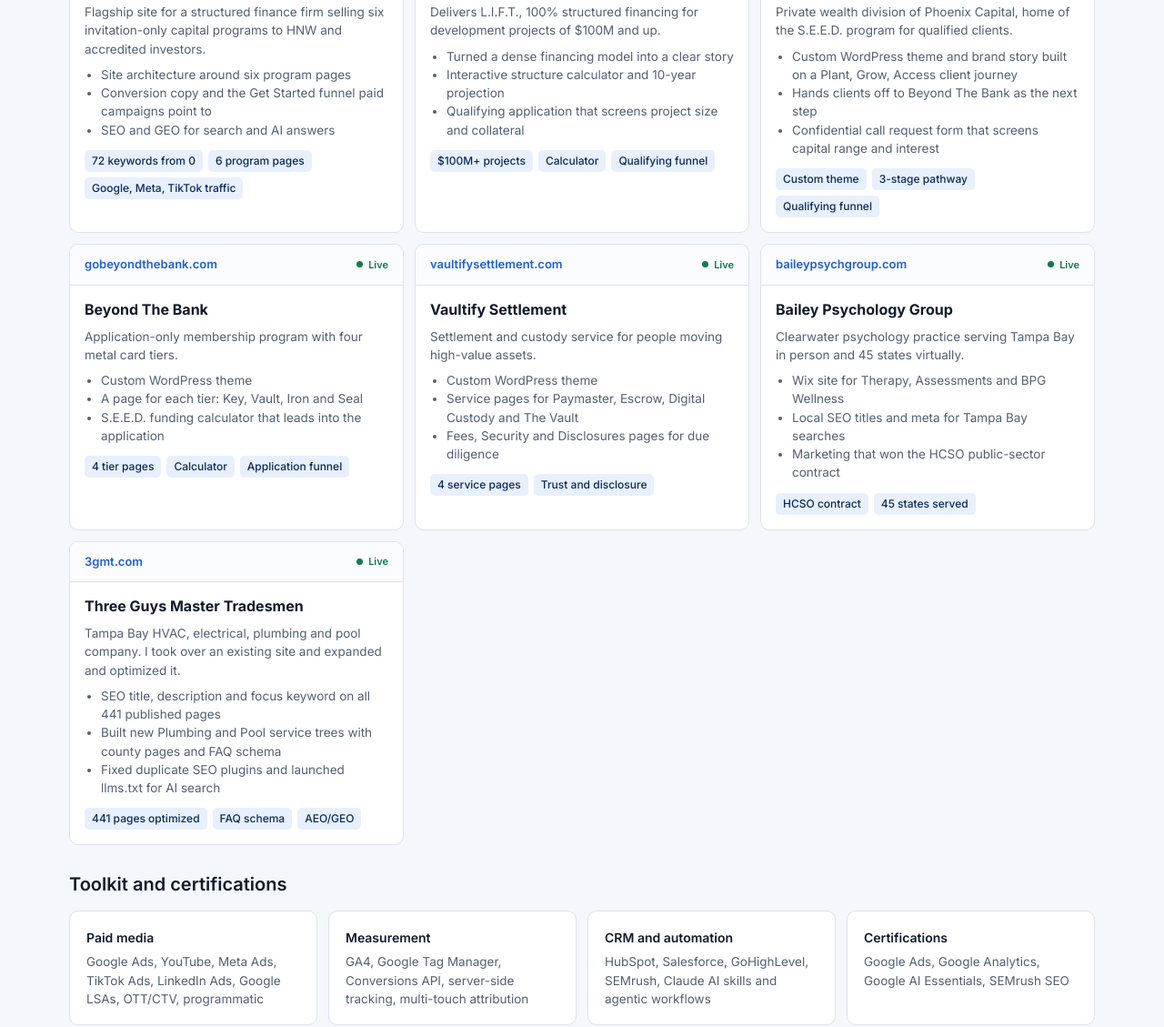
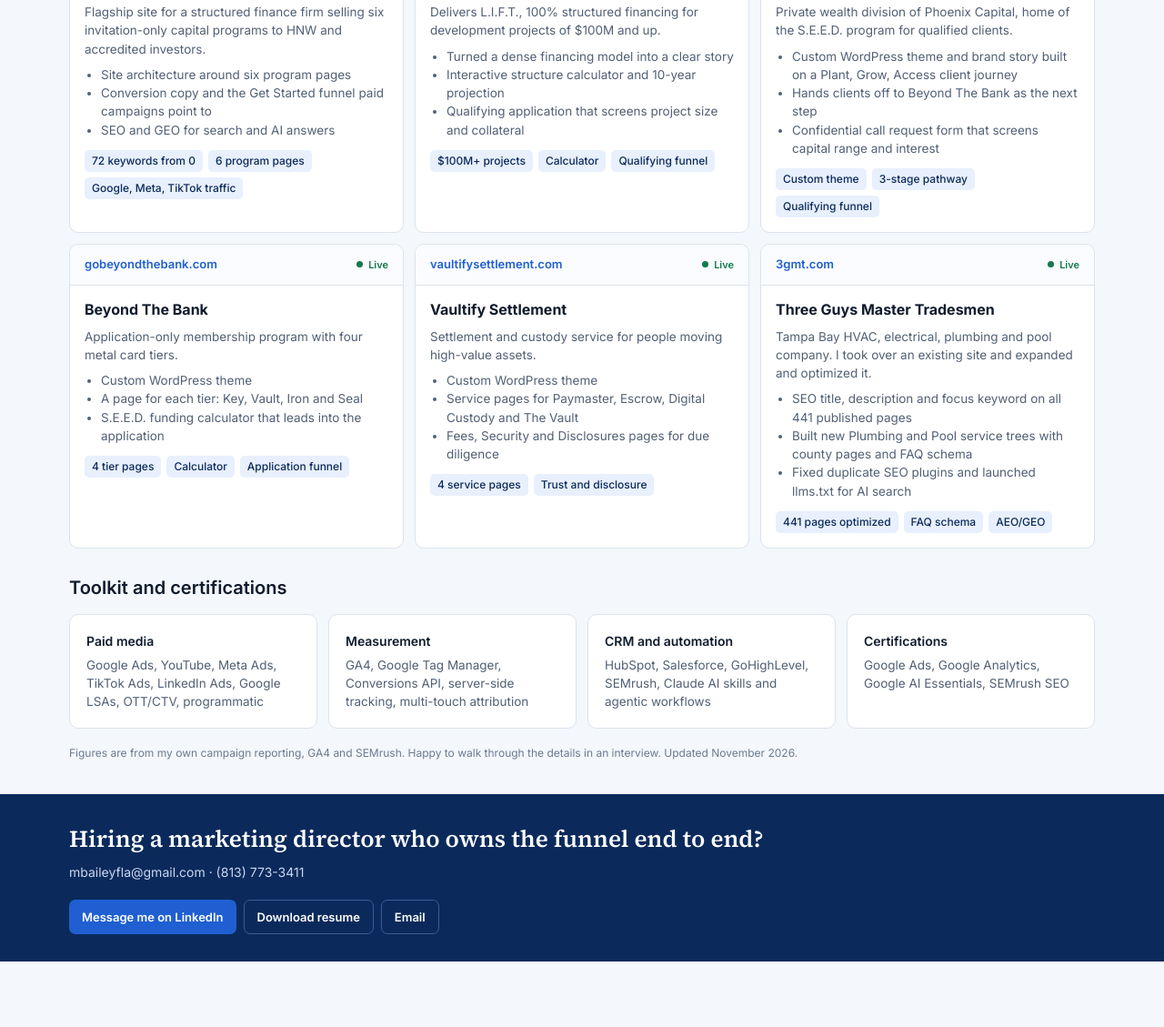
Before and after one commit to mbaileyfla2026/portfolio, a plain HTML site: page index.html in a window 1280 px wide. Shown: the part 2909-4038 px from the top of the page at 91% size. After the commit the page ends 3966 px from the top, so only its background shows below. Drawn offline with Linux system fonts and the light colour scheme.

Commit message:
Remove Bailey Psychology Group from Websites section
Co-Authored-By: Claude Opus 5.5 <noreply@anthropic.com>
Claude-Session: https://claude.ai/code/session_012u5cyegKiBzw1Q7ff73JmN

```diff
--- a/index.html
+++ b/index.html
@@ -326,15 +326,6 @@ td.res b{color:var(--blue-d)}
       </div>
     </article>
     <article class="site">
-      <div class="site-top"><a class="url" href="https://www.baileypsychgroup.com">baileypsychgroup.com</a><span class="live"><i></i>Live</span></div>
-      <div class="site-body">
-        <h3>Bailey Psychology Group</h3>
-        <p>Clearwater psychology practice serving Tampa Bay in person and 45 states virtually.</p>
-        <ul><li>Wix site for Therapy, Assessments and BPG Wellness</li><li>Local SEO titles and meta for Tampa Bay searches</li><li>Marketing that won the HCSO public-sector contract</li></ul>
-        <div class="tags"><span>HCSO contract</span><span>45 states served</span></div>
-      </div>
-    </article>
-    <article class="site">
       <div class="site-top"><a class="url" href="https://3gmt.com">3gmt.com</a><span class="live"><i></i>Live</span></div>
       <div class="site-body">
         <h3>Three Guys Master Tradesmen</h3>
```
